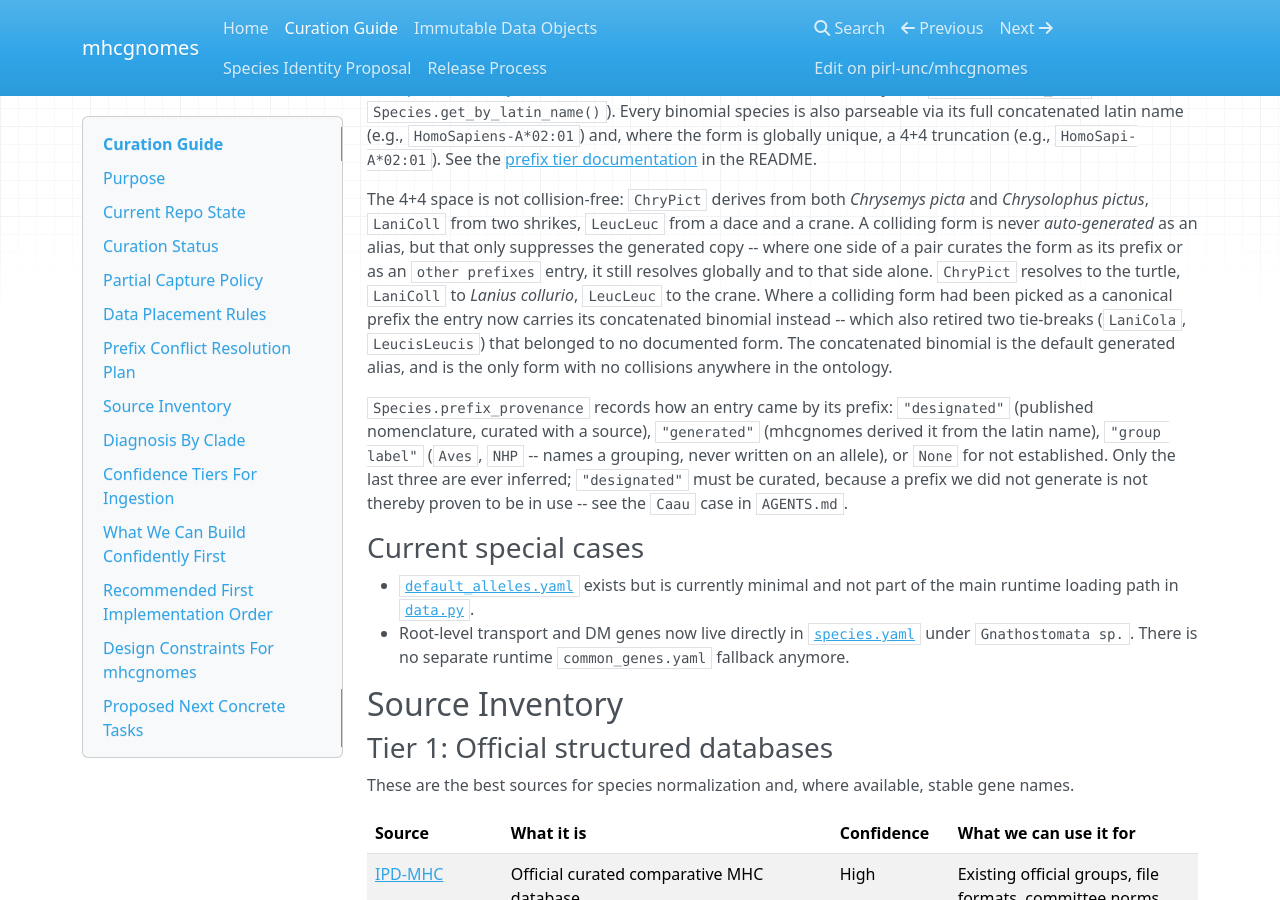
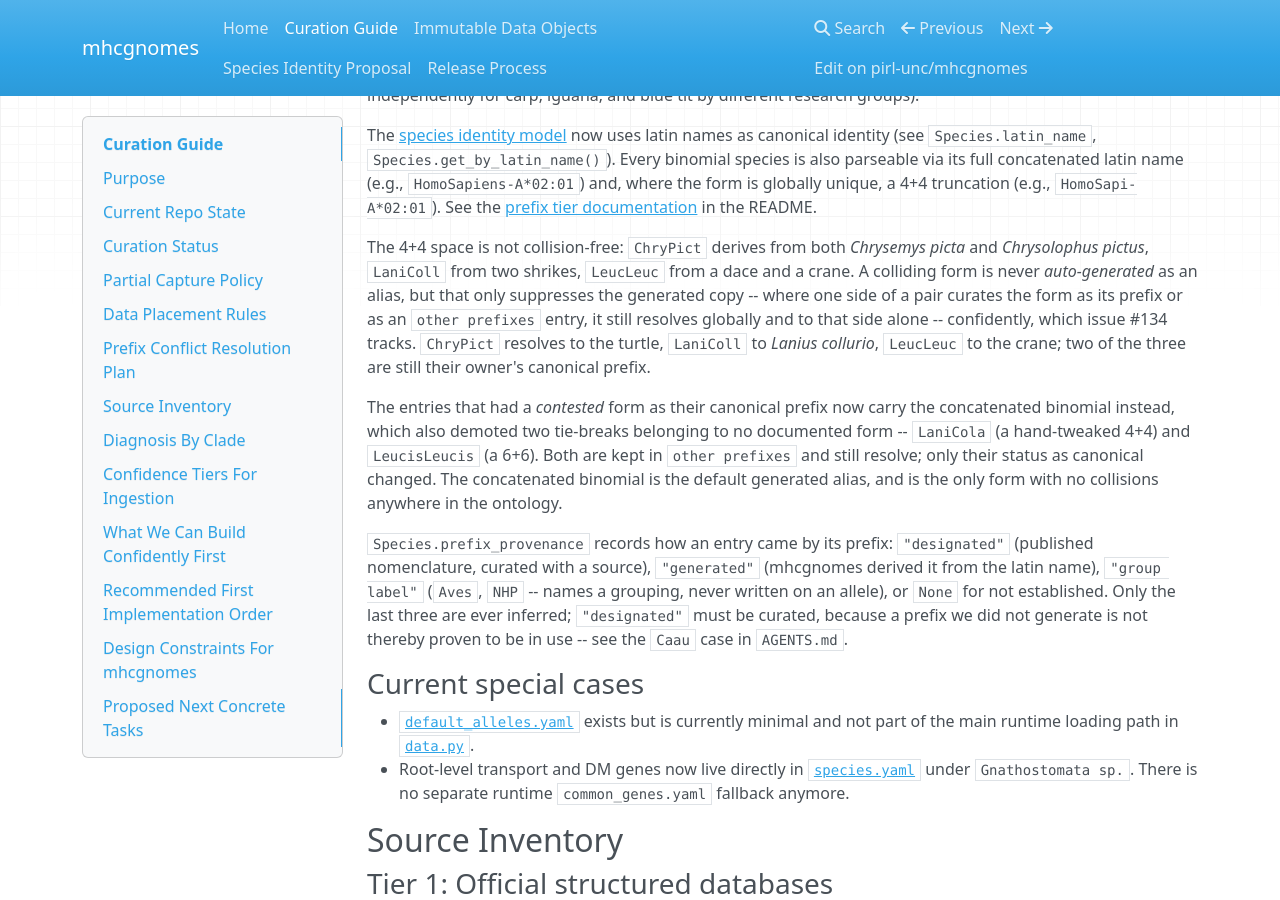
Before and after one commit to pirl-unc/mhcgnomes, an MkDocs documentation site: the page built from docs/curation.md, in a window 1280 px wide and 900 px high, scrolled down 8801 px. Built offline with MkDocs 1.6.1, drawn with Linux system fonts in a browser that asks for light colours; nearby versions of some CDN libraries; some of the changed text lies outside the part shown.

Commit message:
Undo an unmeasured inheritance change and fix the rest of round 3
Review found that classifying decorated group labels for provenance had
been wired into prefix inheritance as well. Measured against main it
stripped the inherited old prefix from 18 species -- 16 Mus, plus
Coregonus clupeaformis and Tropheus moorii -- which nothing in the PR
mentioned and no measurement covered. The string patterns behind it
(taxon[:2] + "sp", taxon[:4]) were also a guess about nomenclature:
"Cosp" is Klein's rule applied to "Coregonus sp.", and "Mana" has the
shape of the literature codes this repo treats as real. Reverted.
MusSp, Cosp, Trsp and Mana stay None and stay on #131's list, which is
the honest answer. old_mhc_prefix now differs from main for 3 entries,
all three the intended renames.

The 4+4 collision census was built over every latin name including
trinomials, which cannot claim a 4+4 since the previous commit. So
Canis lupus baileyi vetoed CaniLupu for Canis lupus, and Balaenoptera
musculus brevicauda vetoed BalaMusc -- both now resolve to their
binomial, and every future subspecies stops removing its parent's
shorthand for free.

"generated" now asks the emitter rather than the generator functions, so
a form the emitter declines is not claimed as ours: LaniColl on Lanius
collurio is a curator's tie-break never generated for anyone, and used
to report "generated".

test_every_designated_prefix_cites_a_source could not fail for a wholly
uncited entry -- its regex required a comment block, so an entry with no
comment at all matched nothing and the loop body was skipped. It now
counts declarations against cited blocks; verified by mutation.

A non-string "prefix source" raised an unhandled TypeError at import
naming no species; it raises the ValueError that names the entry.

Also: _is_inheritable_umbrella's docstring described the opposite of what
it does for a single species; the 4+4 tier had no parse test after both
allele tests moved to the concatenated form; the trinomial test checked
only the shorthand despite a docstring claiming both forms; the two
loader-rejection tests hand-rolled the same mutate-global dance, now a
context manager; the identifier-normalization rule was written out four
times; and the README, docs/curation.md and tasks/todo.md each stated
something the code no longer does.

Claude-Session: https://claude.ai/code/session_012s4siLj2Vm33eNMGjNSazH

```diff
--- a/docs/curation.md
+++ b/docs/curation.md
@@ -185,11 +185,14 @@ wherever it can be -- exactly one parent link in the ontology points at another
 genus's node -- and it is what the rest of the entry is inherited along.
 
 An umbrella MHC prefix covers everything beneath the node that owns it. The
-loader hands a parent's prefix down to a child as its `old prefix` when the
-parent's prefix is an MHC prefix rather than its own taxon name (`BoLA`, `DLA`,
-`RhLA` are inherited; `Aves`, `Rodentia`, `Primata` are not) and the child does
-not declare an `old prefix` of its own. Note this is the *immediate* parent:
-`Macaca mulatta` inherits `RhLA` from `Macaca sp.`, not `NHP` from further up.
+loader hands a parent's prefix down to a child as its `old prefix` unless the
+parent is a group entry labelled with its own taxon name -- `Aves sp.` with
+`Aves`, `NHP` with `NHP`. Designations are inherited (`BoLA`, `DLA`, `RhLA`),
+and so are decorated group labels that are not simply the taxon (`Mus sp.` with
+`MusSp`). The child must also not declare an `old prefix` of its own. Note this
+is the *immediate* parent: `Macaca mulatta` inherits `RhLA` from `Macaca sp.`,
+not `NHP` from further up. A single species is never treated as a taxon label,
+so a subspecies parented under `Bubo bubo` inherits `BuboBubo`.
 
 Because every prefix owns a node, "is X inside taxon Y?" and "can Y's prefix
 name X?" are the same ancestry question, and one predicate answers both.
@@ -405,13 +408,16 @@ picta* and *Chrysolophus pictus*, `LaniColl` from two shrikes, `LeucLeuc` from
 a dace and a crane. A colliding form is never *auto-generated* as an alias, but
 that only suppresses the generated copy -- where one side of a pair curates the
 form as its prefix or as an `other prefixes` entry, it still resolves globally
-and to that side alone. `ChryPict` resolves to the turtle, `LaniColl` to
-*Lanius collurio*, `LeucLeuc` to the crane. Where a colliding form had been
-picked as a canonical prefix the entry now carries its concatenated binomial
-instead -- which also retired two tie-breaks (`LaniCola`,
-`LeucisLeucis`) that belonged to no documented form. The concatenated binomial
-is the default generated alias, and is the only form with no collisions
-anywhere in the ontology.
+and to that side alone -- confidently, which issue #134 tracks. `ChryPict`
+resolves to the turtle, `LaniColl` to *Lanius collurio*, `LeucLeuc` to the
+crane; two of the three are still their owner's canonical prefix.
+
+The entries that had a *contested* form as their canonical prefix now carry the
+concatenated binomial instead, which also demoted two tie-breaks belonging to
+no documented form -- `LaniCola` (a hand-tweaked 4+4) and `LeucisLeucis` (a
+6+6). Both are kept in `other prefixes` and still resolve; only their status as
+canonical changed. The concatenated binomial is the default generated alias,
+and is the only form with no collisions anywhere in the ontology.
 
 `Species.prefix_provenance` records how an entry came by its prefix:
 `"designated"` (published nomenclature, curated with a source), `"generated"`
```
Also changed, not shown: README.md (+24 -11 lines), tasks/todo.md (+23 -9 lines), 2 other files.
